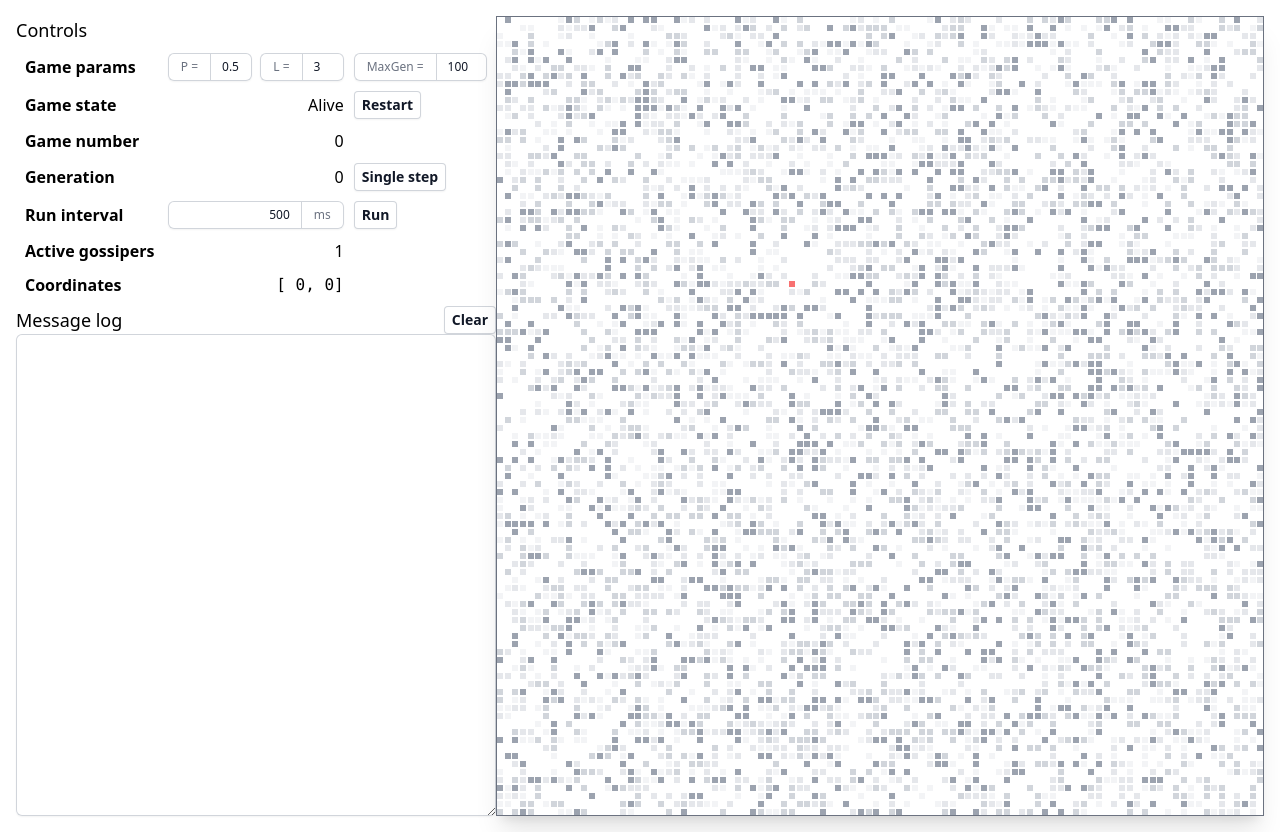
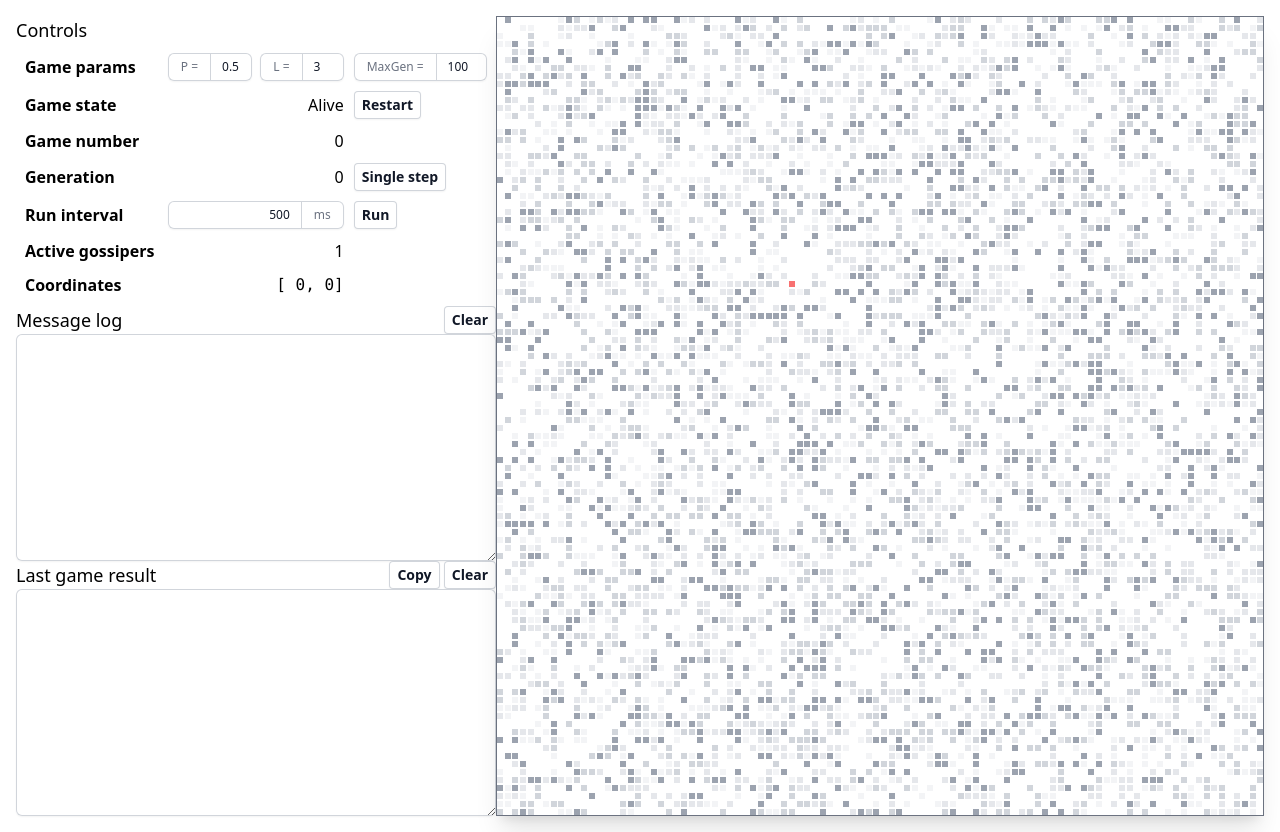
Before and after one commit to hodbn/cs-89512, a SvelteKit app in the folder ex1/ex1/: page / in a window 1280 px wide. Built offline with nearby package versions, Linux system fonts and the light colour scheme; a web font is replaced by a local one.

Commit message:
add last game result display

```diff
--- a/ex1/ex1/src/routes/Game.svelte
+++ b/ex1/ex1/src/routes/Game.svelte
@@ -130,6 +130,7 @@
 	let l = 3;
 	let maxGen = 100;
 	let history = [];
+	let lastResult = '';
 	export let activeGossipers: number;
 	export let generation = 0;
 	export let gameNumber = 0;
@@ -167,16 +168,20 @@
 			if (activeGossipers === 0 || generation === maxGen) {
 				setRunning(false);
 				gameState = GameState.END;
-				const result = {
-					l,
-					p,
-					activeGossipers,
-					generation,
-					maxGen,
-					history,
-				};
-                                history = []
-				writeLog(`game ended: ${JSON.stringify(result)}`);
+				lastResult = JSON.stringify(
+					{
+						l,
+						p,
+						activeGossipers,
+						generation,
+						maxGen,
+						history
+					},
+					null,
+					2
+				);
+				history = [];
+				writeLog('game ended');
 			}
 		});
 	};
@@ -231,6 +236,12 @@
 	};
 	const handleLogClear = () => {
 		log = '';
+	};
+	const handleLastResultClear = () => {
+		lastResult = '';
+	};
+	const handleLastResultCopy = () => {
+		navigator.clipboard.writeText(lastResult);
 	};
 </script>
 
@@ -361,6 +372,25 @@
 			class="h-full min-w-[30rem] font-mono flex-grow block w-full rounded-md border-0 py-1.5 text-gray-900 shadow-sm ring-1 ring-inset ring-gray-300 placeholder:text-gray-400 focus:ring-2 focus:ring-inset focus:ring-indigo-600 text-xs"
 			>{log}</textarea
 		>
+		<div class="flex justify-between">
+			<h1 class="text-lg">Last game result</h1>
+			<div>
+				<button
+					type="button"
+					class="rounded bg-white px-2 py-1 text-sm font-semibold text-gray-900 shadow-sm ring-1 ring-inset ring-gray-300 hover:bg-gray-50"
+					on:click={handleLastResultCopy}>Copy</button
+				>
+				<button
+					type="button"
+					class="rounded bg-white px-2 py-1 text-sm font-semibold text-gray-900 shadow-sm ring-1 ring-inset ring-gray-300 hover:bg-gray-50"
+					on:click={handleLastResultClear}>Clear</button
+				>
+			</div>
+		</div>
+		<textarea
+			class="h-full min-w-[30rem] font-mono flex-grow block w-full rounded-md border-0 py-1.5 text-gray-900 shadow-sm ring-1 ring-inset ring-gray-300 placeholder:text-gray-400 focus:ring-2 focus:ring-inset focus:ring-indigo-600 text-xs"
+			>{lastResult}</textarea
+		>
 	</div>
 	<div
 		class="grid gap-0.5 grid-cols-[repeat(100,_minmax(0,_1fr))] grid-rows-[repeat(100,_minmax(0,_1fr))] bg-white border border-gray-500 shadow-xl text-xs"
```
